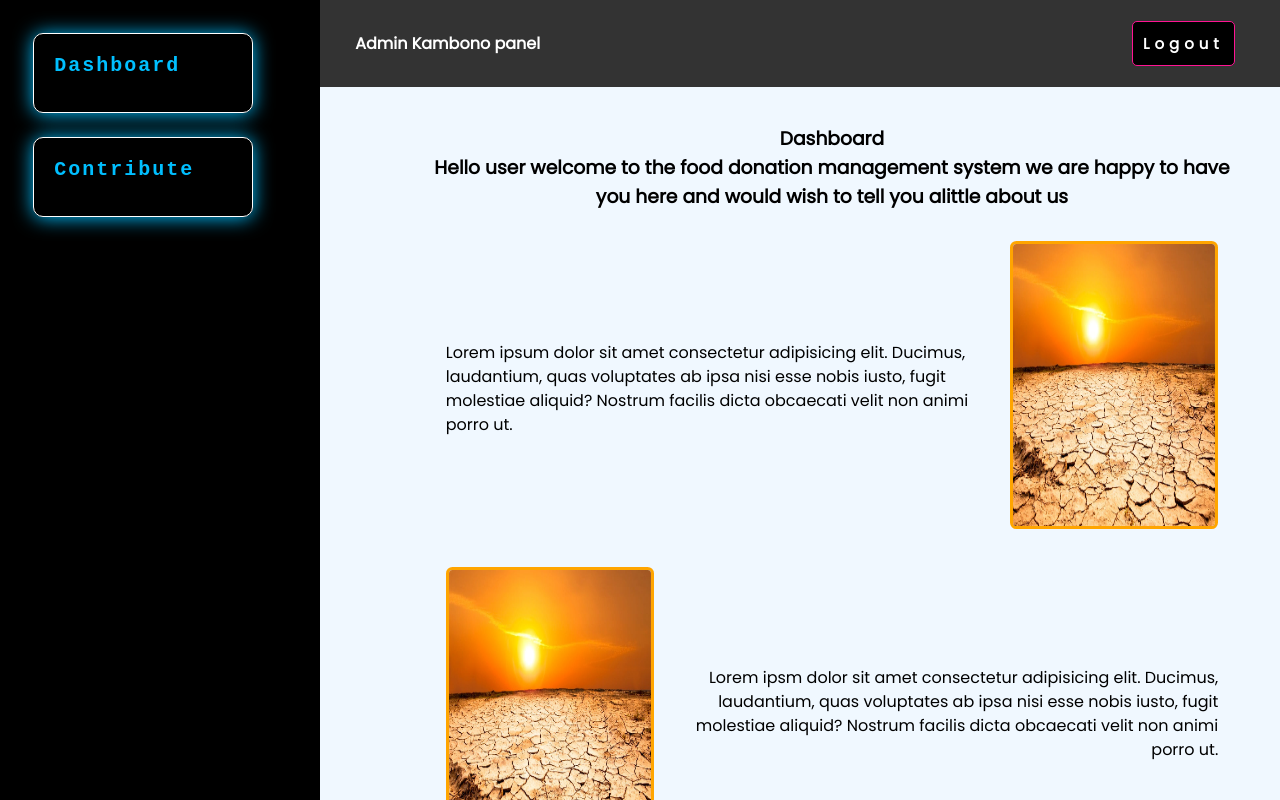
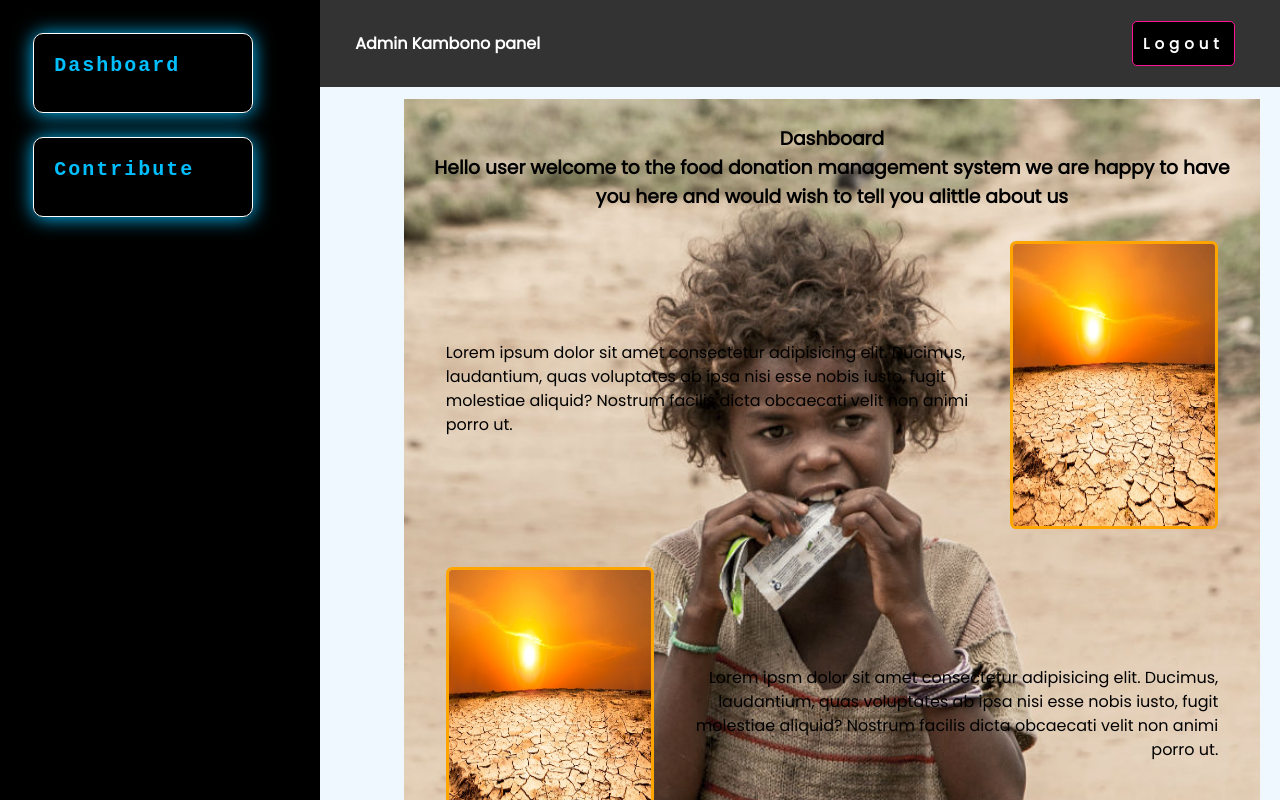
Before and after one commit to KambonoJeff/REACT-FRONT_DONATION_API, a React (Create React App) app: page /Dashboard in a window 1280 px wide. Shown: the top 800 px of the page. Built offline with nearby package versions, Linux system fonts and the light colour scheme; sample sign-in values are in the browser's storage.

Commit message:
logics development

```diff
--- a/src/index.css
+++ b/src/index.css
@@ -9,6 +9,13 @@
 body {
   font-family: 'Poppins', sans-serif;
   background-color: aliceblue;
+}
+.my-element {
+  background-image: url('./Assets/img/image10.jpg');
+	background-repeat: no-repeat;
+	background-attachment: fixed;
+	background-position: center;
+	background-size: cover;
 }
 
 aside {
--- a/src/views/Dashboard.jsx
+++ b/src/views/Dashboard.jsx
@@ -3,7 +3,7 @@ import image from '../Assets/img/image1.jpg'
 export default function Dashboard() {
 
   return (
-    <div>
+    <div className='my-element'>
       <br />
       <div className="box">
           <h3 align="center">Dashboard</h3>
```
